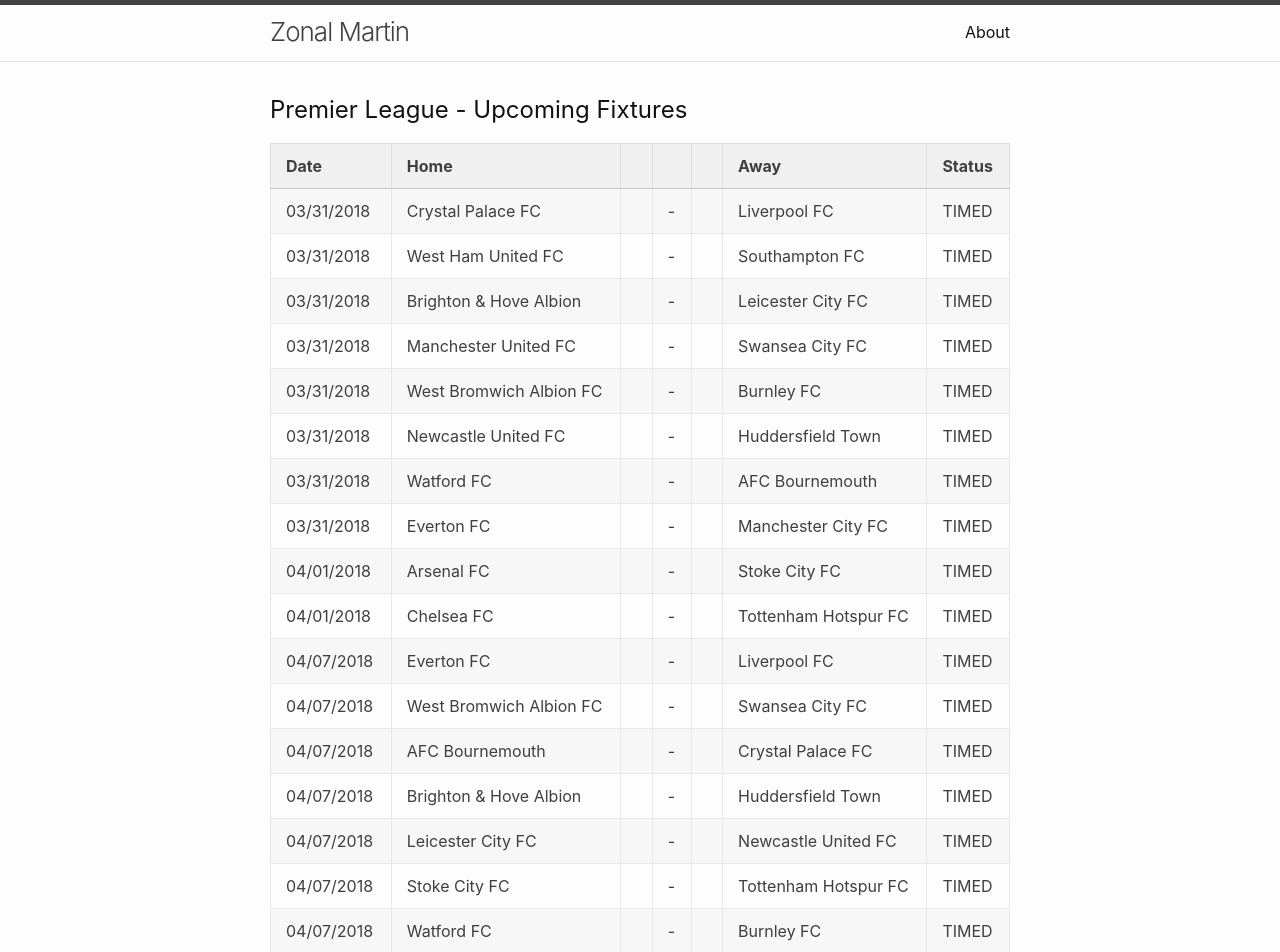
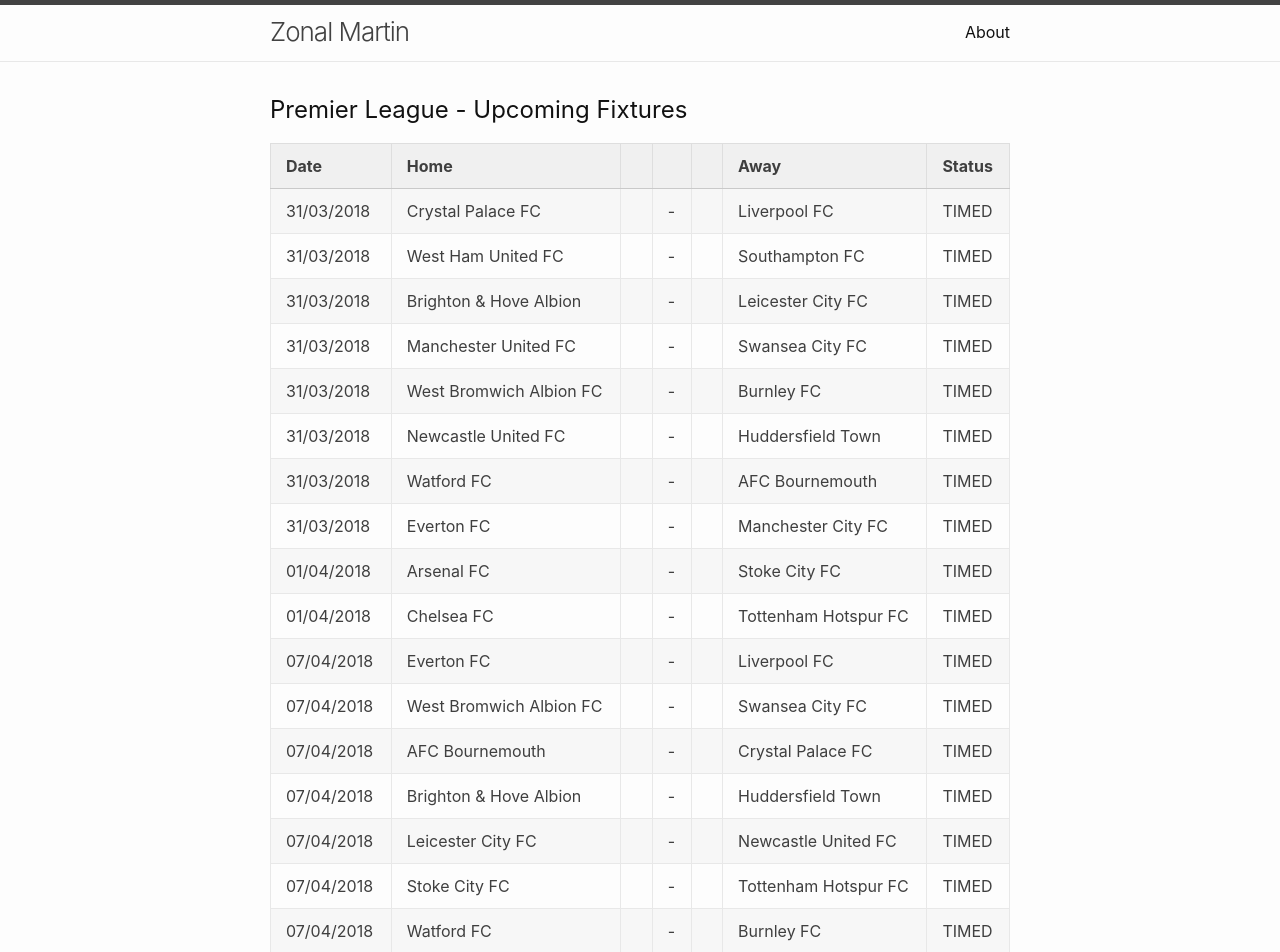
Before and after one commit to mxdws/datatable, a Jekyll site: the page built from index.html, in a window 1280 px wide and 1400 px high. Shown: the top 952 px of the window. Built offline with Jekyll 4.4.1, drawn with Linux system fonts in a browser that asks for light colours; some of the changed text lies outside the part shown.

Commit message:
Change dates

```diff
--- a/_includes/clubfixtures.html
+++ b/_includes/clubfixtures.html
@@ -12,7 +12,7 @@
   {% for games in site.data.epl201718fix.fixtures %}
     {% if games.homeTeamName == page.clubname or games.awayTeamName == page.clubname %}
       <tr class="clubFixtureRow">
-        <td class="date">{{ games.date |  date: "%m/%d/%Y" }}</td>
+        <td class="date">{{ games.date |  date: "%d/%m/%Y" }}</td>
         <td class="homeTeam">{{ games.homeTeamName }}</td>
         <td class="homeGoals">{{ games.result.goalsHomeTeam }}</td>
         <td class="separator">-</td>
--- a/_includes/nextclubfixtures.html
+++ b/_includes/nextclubfixtures.html
@@ -11,7 +11,7 @@
   {% for games in site.data.epl201718fix.fixtures %}
     {% if games.status == "TIMED" %}
       <tr class="nextClubFixturesRow">
-        <td class="date">{{ games.date |  date: "%m/%d/%Y" }}</td>
+        <td class="date">{{ games.date |  date: "%d/%m/%Y" }}</td>
         <td class="homeTeam">{{ games.homeTeamName }}</td>
         <td class="homeGoals">{{ games.result.goalsHomeTeam }}</td>
         <td class="separator">-</td>
--- a/_includes/nextleaguefixtures.html
+++ b/_includes/nextleaguefixtures.html
@@ -11,7 +11,7 @@
   {% for games in site.data.epl201718fix.fixtures %}
     {% if games.status == "TIMED" %}
       <tr class="nextLeagueFixturesRow">
-        <td class="date">{{ games.date |  date: "%m/%d/%Y" }}</td>
+        <td class="date">{{ games.date |  date: "%d/%m/%Y" }}</td>
         <td class="homeTeam">{{ games.homeTeamName }}</td>
         <td class="homeGoals">{{ games.result.goalsHomeTeam }}</td>
         <td class="separator">-</td>
```
